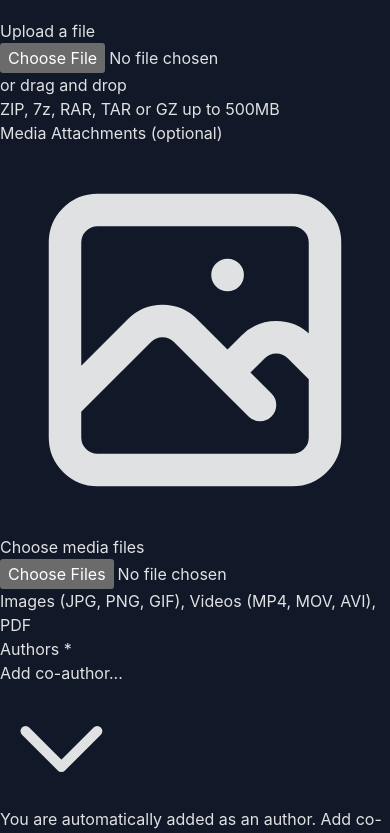
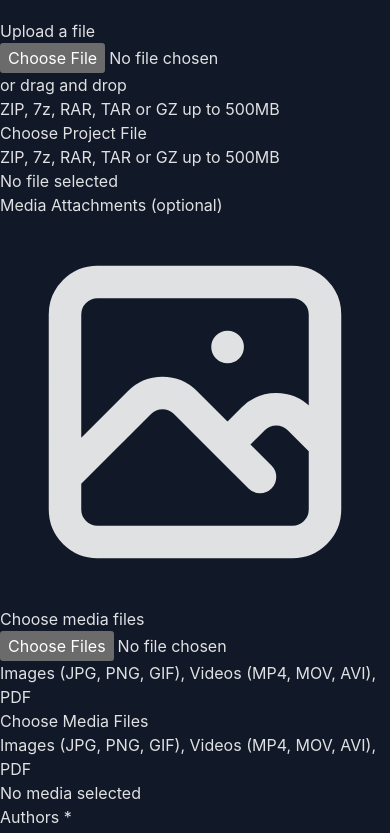
Before and after one commit to angelri03/se1-student-project-repo, a React (Vite) app in the folder frontend/: page /upload in a window 390 px wide. Shown: the part 980-1813 px from the top of the page. Built offline with nearby package versions, Linux system fonts and the light colour scheme.

Commit message:
removed drag and drop for file upload on mobile

```diff
--- a/frontend/src/pages/UploadProjectPage.tsx
+++ b/frontend/src/pages/UploadProjectPage.tsx
@@ -606,8 +606,10 @@ function UploadProjectPage() {
               <label htmlFor="file" className="block text-sm font-medium text-gray-300 mb-2">
                 Project File <span className="text-fuchsia-500">*</span>
               </label>
+              {/* Desktop / larger screens: drag-and-drop area */}
+              <div className={`mt-1 hidden sm:block`}>
                 <div
-                className={`mt-1 flex justify-center px-6 pt-5 pb-6 border-2 border-dashed rounded-lg transition duration-200 ${
+                  className={`flex justify-center px-6 pt-5 pb-6 border-2 border-dashed rounded-lg transition duration-200 ${
                     isDraggingFile
                       ? 'border-purple-500 bg-purple-900/20'
                       : 'border-gray-600 hover:border-purple-500'
@@ -658,13 +660,33 @@ function UploadProjectPage() {
                 </div>
               </div>
 
+              {/* Mobile: simple upload button (no drag-and-drop) */}
+              <div className="mt-1 block sm:hidden">
+                <div className="flex flex-col gap-3">
+                  <label htmlFor="file-upload" className="w-full">
+                    <span className="w-full inline-flex justify-center px-4 py-2 bg-gray-700 border border-gray-600 rounded-lg text-sm font-medium text-purple-400 hover:bg-gray-700/80 cursor-pointer">
+                      Choose Project File
+                    </span>
+                  </label>
+                  <p className="text-xs text-gray-500">ZIP, 7z, RAR, TAR or GZ up to 500MB</p>
+                  {fileName ? (
+                    <p className="text-sm text-purple-400">Selected: {fileName}</p>
+                  ) : (
+                    <p className="text-sm text-gray-400">No file selected</p>
+                  )}
+                </div>
+              </div>
+            </div>
+
             {/* Media Attachments (Optional) */}
             <div>
               <label htmlFor="media-upload" className="block text-sm font-medium text-gray-300 mb-2">
                 Media Attachments <span className="text-gray-500">(optional)</span>
               </label>
+              {/* Desktop / larger screens: drag-and-drop area */}
+              <div className="mt-1 hidden sm:block">
                 <div
-                className={`mt-1 px-6 py-4 border-2 border-dashed rounded-lg transition duration-200 ${
+                  className={`px-6 py-4 border-2 border-dashed rounded-lg transition duration-200 ${
                     isDraggingMedia
                       ? 'border-purple-500 bg-purple-900/20'
                       : 'border-gray-600 hover:border-purple-500'
@@ -708,6 +730,29 @@ function UploadProjectPage() {
                           </p>
                         ))}
                       </div>
+                    )}
+                  </div>
+                </div>
+              </div>
+
+              {/* Mobile: simple upload button (no drag-and-drop) */}
+              <div className="mt-1 block sm:hidden">
+                <div className="flex flex-col gap-3">
+                  <label htmlFor="media-upload" className="w-full">
+                    <span className="w-full inline-flex justify-center px-4 py-2 bg-gray-700 border border-gray-600 rounded-lg text-sm font-medium text-purple-400 hover:bg-gray-700/80 cursor-pointer">
+                      Choose Media Files
+                    </span>
+                  </label>
+                  <p className="text-xs text-gray-500">Images (JPG, PNG, GIF), Videos (MP4, MOV, AVI), PDF</p>
+                  {formData.mediaFiles && formData.mediaFiles.length > 0 ? (
+                    <div className="space-y-1">
+                      <p className="text-sm text-purple-400 font-medium">{formData.mediaFiles.length} file(s) selected:</p>
+                      {Array.from(formData.mediaFiles).map((file, index) => (
+                        <p key={index} className="text-xs text-gray-400 truncate">• {file.name}</p>
+                      ))}
+                    </div>
+                  ) : (
+                    <p className="text-sm text-gray-400">No media selected</p>
                   )}
                 </div>
               </div>
```
Lines whose indentation alone changed are shown as unchanged.
